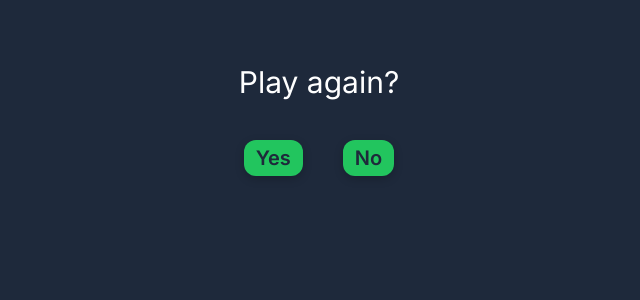
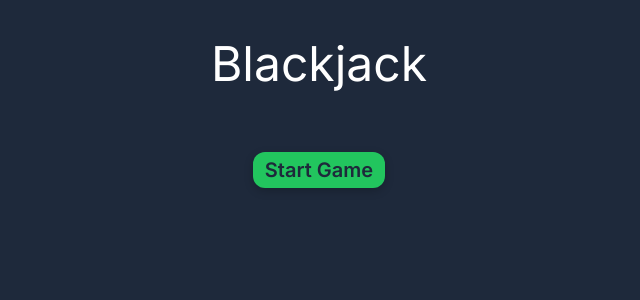
Before and after one commit to brandonmcconathy/blackjack-react, a Next.js app: page / in a window 1280 px wide. Shown: the top 300 px of the page, without its empty margins (321-961 px from the left). Built offline with nearby package versions, Linux system fonts and the light colour scheme.

Commit message:
Pulled start screen into own function

```diff
--- a/src/app/components/playagain.tsx
+++ b/src/app/components/playagain.tsx
@@ -6,8 +6,7 @@ import { StageContext } from "../../../lib/stagecontext"
 export default function PlayAgain() {
 
   const context:any = useContext(StageContext)
-  const {stage, setStage} = context
-  console.log(stage)
+  const { setStage } = context
 
   return(
     <main className="flex flex-col gap-10 justify-center items-center text-center mt-16">
--- /dev/null
+++ b/src/app/components/start.tsx
@@ -0,0 +1,15 @@
+import { useContext } from "react"
+import { StageContext } from "../../../lib/stagecontext"
+
+export default function Start() {
+
+  const context:any = useContext(StageContext)
+  const { setStage } = context
+
+  return(
+    <main className="text-center mt-10">
+      <h1 className="text-5xl mb-16">Blackjack</h1>
+      <button onClick={function() {setStage('bet')}} className="bg-green-500 text-slate-800 px-3 py-1 rounded-xl text-xl font-semibold box-pop hover:bg-green-300 transition duration-300">Start Game</button>
+    </main>
+  )
+}
--- a/src/app/page.tsx
+++ b/src/app/page.tsx
@@ -2,6 +2,7 @@
 
 import { useContext } from "react"
 import { StageContext } from "../../lib/stagecontext"
+import Start from "./components/start"
 import Bet from "./components/bet"
 import Play from "./components/play"
 import PlayAgain from "./components/playagain"
@@ -14,10 +15,7 @@ export default function Home() {
 
   if (stage == 'start') {
     return(
-      <main className="text-center mt-10">
-        <h1 className="text-5xl mb-16">Blackjack</h1>
-        <button onClick={function() {setStage('bet')}} className="bg-green-500 text-slate-800 px-3 py-1 rounded-xl text-xl font-semibold box-pop hover:bg-green-300 transition duration-300">Start Game</button>
-      </main>
+      <Start />
     )
   }
 
--- a/src/app/providers.tsx
+++ b/src/app/providers.tsx
@@ -5,7 +5,7 @@ import { StageContext } from "../../lib/stagecontext"
 
 export function Providers({ children }:any) {
 
-  const [ stage, setStage ] = useState('again')
+  const [ stage, setStage ] = useState('start')
 
   return(
     <StageContext.Provider value={{stage, setStage}}>{children}</StageContext.Provider>
```
